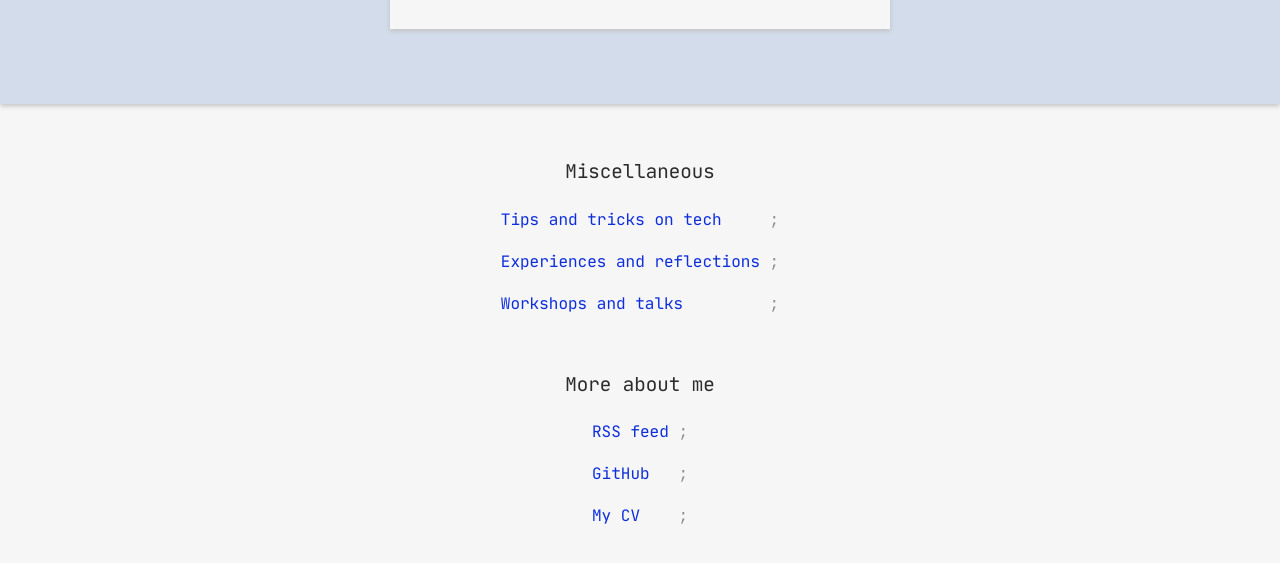
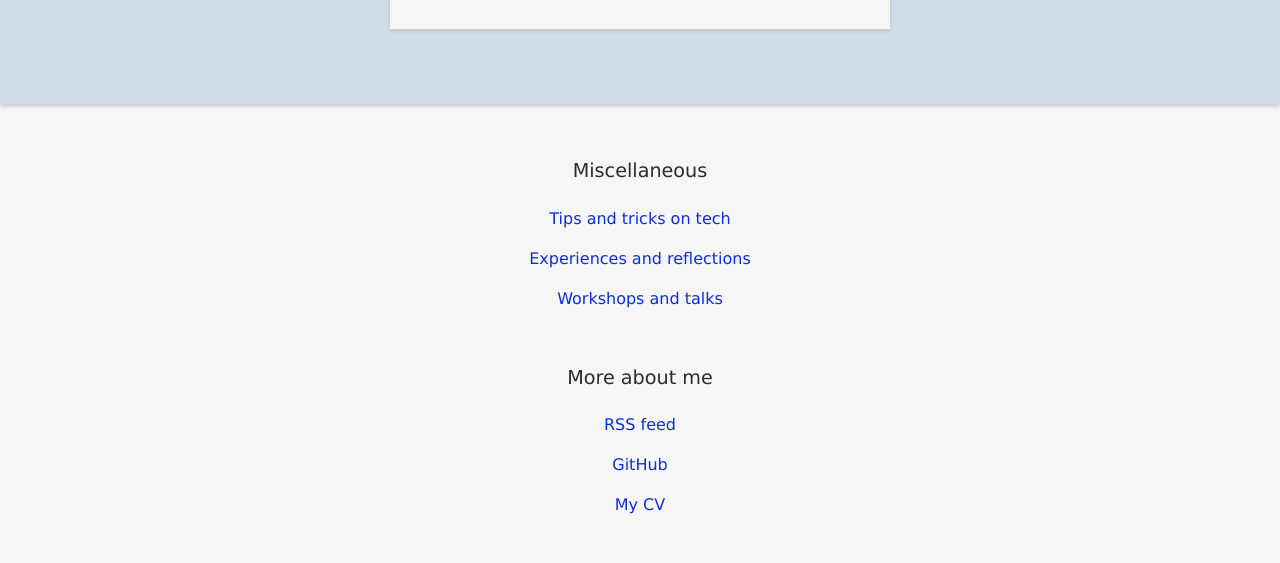
Before and after one commit to NormanPerrin/blog, a plain HTML site: page blog/static/index.html in a window 1280 px wide. Shown: the part 357-920 px from the top of the page. Drawn offline with Linux system fonts and the light colour scheme.

Commit message:
refactor: static files

```diff
--- a/blog/static/index.css
+++ b/blog/static/index.css
@@ -1,11 +1,3 @@
-@font-face {
-  font-family: jetbrains;
-  font-style: normal;
-  font-weight: 400;
-  font-display: swap;
-  src: url(/fonts/jetbrains.ttf) format('truetype')
-}
-
 :root {
   --link: #0e2edc;
   --text: #2c2c2c;
@@ -13,20 +5,22 @@
   --bg-color: #f6f6f6;
   --header-bg-color: #d2dceb;
   --avatar-border: #9ac9e7;
-  --code: #8c8c8c;
 }
 
 * { box-sizing: border-box; }
 
 html {
   font-size: 16px;
-  font-family: jetbrains, monospace;
+  font-family: Geneva, Arial, Sans-serif;
   line-height: 1.5;
   color: var(--text);
   background-color: var(--bg-color);
 }
 
-body { margin: 0; }
+body {
+  margin: 0;
+  padding-bottom: 50px;
+}
 
 section.header-wraper {
   padding: 75px 0;
@@ -77,8 +71,6 @@ a:hover { text-decoration: underline; }
   margin: 3rem 0;
 }
 
-code { color: var(--code); }
-
 @media (prefers-color-scheme: dark) {
   :root {
     --bg-color: #202020;
--- a/blog/static/index.html
+++ b/blog/static/index.html
@@ -36,21 +36,17 @@
     <section class="writings">
       <h2>Miscellaneous</h2>
       <nav role="list">
-        <p><a role="listitem" href="/tech">Tips and tricks on tech</a> &nbsp;&nbsp;&nbsp;&nbsp;<code>;</code></p>
-        <p><a role="listitem" href="/personal">Experiences and reflections</a> <code>;</code></p>
-        <p><a role="listitem" href="/meetup">Workshops and talks</a>
-        &nbsp;&nbsp;&nbsp;&nbsp;&nbsp;&nbsp;&nbsp;&nbsp;<code>;</code></p>
+        <p><a role="listitem" href="/tech">Tips and tricks on tech</a></p>
+        <p><a role="listitem" href="/personal">Experiences and reflections</a></p>
+        <p><a role="listitem" href="/meetup">Workshops and talks</a></p>
       </nav>
     </section>
 
     <section role="list">
       <h2>More about me</h2>
-      <p role="listitem"><a href="/rss.xml" rel="me">RSS feed</a> <code>;</code></p>
-      <p role="listitem"><a href="https://github.com/normanperrin">GitHub</a> &nbsp;&nbsp;<code>;</code>
-      </p>
-      <p role="listitem"><a href="https://normanperrin.github.io/cv">My CV</a>
-      &nbsp;&nbsp;&nbsp;<code>;</code>
-      </p>
+      <p role="listitem"><a href="/rss.xml" rel="me">RSS feed</a></p>
+      <p role="listitem"><a href="https://github.com/normanperrin">GitHub</a></p>
+      <p role="listitem"><a href="https://normanperrin.github.io/cv">My CV</a></p>
     </section>
   </section>
 </main>
--- a/blog/static/list.css
+++ b/blog/static/list.css
@@ -1,11 +1,3 @@
-@font-face {
-  font-family: jetbrains;
-  font-style: normal;
-  font-weight: 400;
-  font-display: swap;
-  src: url(/fonts/jetbrains.ttf) format('truetype')
-}
-
 :root {
   --highlight: #c2daf3;
   --border: #5e5e5e;
@@ -16,7 +8,6 @@
   --bg-color: #f6f6f6;
   --header-bg-color: #d2dceb;
   --avatar-border: #9ac9e7;
-  --code: #8c8c8c;
 }
 
 * { box-sizing: border-box; }
@@ -24,9 +15,9 @@
 html {
   line-height: 1.5;
   font-size: 16px;
-  font-family: jetbrains, monospace;
   color: var(--text);
   background-color: var(--bg-color);
+  font-family: Geneva, Arial, Sans-serif;
 }
 
 html, body {
--- a/blog/static/styles.css
+++ b/blog/static/styles.css
@@ -22,14 +22,15 @@
 html {
   background-color: var(--bg-color);
   font-size: 16px;
-  font-family: jetbrains, monospace;
+  font-family: Geneva, Arial, Sans-serif;
   line-height: 1.5;
   color: var(--text);
 }
 
 body {
+  margin: 0;
   padding: 0;
-  margin: 0;
+  padding-bottom: 50px;
 }
 
 h1 { font-size: 32px; }
@@ -63,7 +64,6 @@ h1, .p-summary {
 
 h2 {
   margin-top: 2.5rem;
-  padding: 5px 1rem;
   font-size: 1.2rem;
   font-weight: 500;
   border-bottom: 2px solid var(--border);
@@ -86,6 +86,7 @@ pre {
   overflow-x: scroll;
   border: 1px solid var(--border);
   background-color: var(--code-bg-color);
+  font-family: jetbrains, monospace;
 }
 
 code {
@@ -119,7 +120,28 @@ footer {
   border-top: 3px dashed var(--border);
 }
 
+code.hljs,
+pre code.hljs {
+  padding: 0
+}
+.hljs { background-color: unset; }
+
+.hljs { color: darkslategray; }
+.hljs-keyword { color: mediumvioletred; }
+.hljs-section, .hljs-title { color: mediumblue; }
+.hljs-params, .hljs-number { color: orangered; }
+.hljs-variable { color: darkviolet; }
+.hljs-string { color: forestgreen; }
+
 @media (prefers-color-scheme: dark) {
+  .hljs { color: lightgrey; }
+  .hljs-keyword { color: violet; }
+  .hljs-section, .hljs-title { color: dodgerblue; }
+  .hljs-params { color: darkorange; }
+  .hljs-number { color: orangered; }
+  .hljs-variable { color: palevioletred; }
+  .hljs-string { color: limegreen; }
+
   :root {
     --bg-color: #202020;
     --border: #5e5e5e;
```
